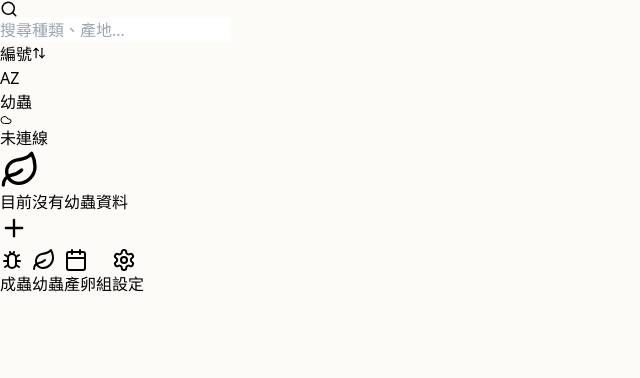
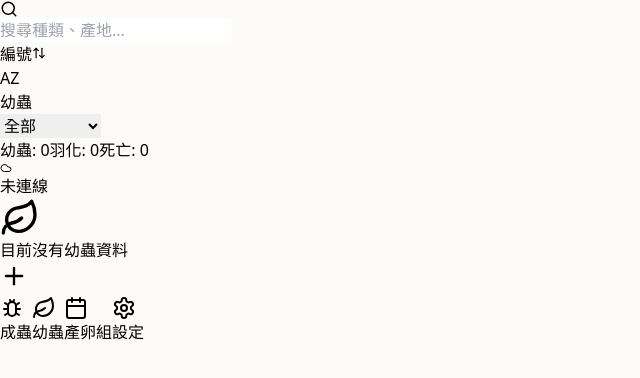
Before and after one commit to jayc0207/Beetle-Manager, a React (Vite) app: page / in a window 1280 px wide. Both pictures are taken after a click on the button "幼蟲". Shown: the top 378 px of the page, without its empty margins (0-640 px from the left). Built offline with nearby package versions, Linux system fonts and the light colour scheme; the HTML template or start-up script is replaced by a standard one.

Commit message:
Update App.jsx幼蟲區加功能

```diff
--- a/src/App.jsx
+++ b/src/App.jsx
@@ -214,6 +214,7 @@ export default function App() {
   // State
   const [activeTab, setActiveTab] = useState('adult');
   const [adultFilter, setAdultFilter] = useState('all'); // 'all', 'alive', 'dead'
+  const [larvaFilter, setLarvaFilter] = useState('all'); // 'all', 'active', 'emerged', 'dead'
   const [view, setView] = useState('list'); // 'list', 'form', 'shared'
   const [data, setData] = useState([]);
   const [searchQuery, setSearchQuery] = useState('');
@@ -1278,13 +1279,34 @@ export default function App() {
 
   // --- Filter and Sort ---
 
-  // 計算活蟲與死亡數量 (僅在成蟲分頁計算)
+  // 計算成蟲統計
   let aliveCount = 0;
   let deadCount = 0;
   if (activeTab === 'adult') {
       const adultData = data.filter(item => item.type === 'adult');
       deadCount = adultData.filter(item => !!item.deathDate).length;
       aliveCount = adultData.length - deadCount;
+  }
+
+  // 計算幼蟲統計
+  let larvaActiveCount = 0;
+  let larvaEmergedCount = 0;
+  let larvaDeadCount = 0;
+  if (activeTab === 'larva') {
+      const larvaData = data.filter(item => item.type === 'larva');
+      larvaData.forEach(item => {
+          const records = item.larvaRecords || [];
+          const hasEmerged = records.some(r => r.stage === '羽化');
+          const hasDead = records.some(r => r.stage === '死亡');
+
+          if (hasDead) {
+              larvaDeadCount++;
+          } else if (hasEmerged) {
+              larvaEmergedCount++;
+          } else {
+              larvaActiveCount++;
+          }
+      });
   }
 
   // 1. Filter by Tab and Status Mode
@@ -1295,7 +1317,18 @@ export default function App() {
         if (adultFilter === 'dead') return !!item.deathDate;   // 有死亡日代表死的
         return true; // all
     }
-    if (activeTab === 'larva') return item.type === 'larva';
+    if (activeTab === 'larva') {
+        if (item.type !== 'larva') return false;
+        const records = item.larvaRecords || [];
+        const hasEmerged = records.some(r => r.stage === '羽化');
+        const hasDead = records.some(r => r.stage === '死亡');
+        const isActive = !hasEmerged && !hasDead;
+
+        if (larvaFilter === 'active') return isActive;
+        if (larvaFilter === 'emerged') return hasEmerged;
+        if (larvaFilter === 'dead') return hasDead;
+        return true; // all
+    }
     if (activeTab === 'breeding') return item.type === 'breeding';
     return true;
   });
@@ -2035,6 +2068,7 @@ export default function App() {
                             <option value="L3">L3</option>
                             <option value="化蛹">化蛹</option>
                             <option value="羽化">羽化</option>
+                            <option value="死亡">死亡</option>
                         </select>
                         <input
                             type="number"
@@ -2275,6 +2309,27 @@ export default function App() {
                         </div>
                     </div>
                 )}
+
+                {/* 幼蟲過濾器與統計 */}
+                {activeTab === 'larva' && (
+                    <div className="flex items-center gap-2">
+                        <select
+                            value={larvaFilter}
+                            onChange={(e) => setLarvaFilter(e.target.value)}
+                            className="bg-white border border-[#D6CDBF] text-[#5C4033] rounded-full px-2 py-1 text-xs focus:outline-none focus:border-[#8B5E3C] font-medium shadow-sm"
+                        >
+                            <option value="all">全部</option>
+                            <option value="active">只顯示幼蟲</option>
+                            <option value="emerged">只顯示羽化</option>
+                            <option value="dead">只顯示死亡</option>
+                        </select>
+                        <div className="text-[10px] font-bold flex flex-wrap gap-1">
+                            <span className="bg-green-50 border border-green-200 text-green-700 px-1.5 py-1 rounded-md">幼蟲: {larvaActiveCount}</span>
+                            <span className="bg-blue-50 border border-blue-200 text-blue-700 px-1.5 py-1 rounded-md">羽化: {larvaEmergedCount}</span>
+                            <span className="bg-gray-100 border border-gray-200 text-gray-600 px-1.5 py-1 rounded-md">死亡: {larvaDeadCount}</span>
+                        </div>
+                    </div>
+                )}
             </div>
 
             <div className="shrink-0 mt-1 sm:mt-0">
@@ -2346,8 +2401,14 @@ export default function App() {
              // 1. If dead and has specimen photo -> Specimen Photo (Grayscale)
              // 2. Larva logic: Emergence > Pupation > Cover
              // 3. Else -> Favorite Photo (item.image)
-             const isDead = item.type === 'adult' && item.deathDate;
-             const showSpecimen = isDead && item.specimenImage;
+             const isDeadAdult = item.type === 'adult' && item.deathDate;
+             const showSpecimen = isDeadAdult && item.specimenImage;
+
+             // 判斷幼蟲是否已經羽化或死亡
+             const isLarvaEmergedOrDead = item.type === 'larva' && item.larvaRecords && item.larvaRecords.some(r => r.stage === '羽化' || r.stage === '死亡');
+
+             // 結合條件判斷是否要套用黑白效果
+             const applyGrayscale = showSpecimen || isLarvaEmergedOrDead;
 
              let displayImage = item.image || (item.images && item.images[0]);
 
@@ -2378,7 +2439,7 @@ export default function App() {
                 onClick={() => handleEditItem(item)}
                 className="bg-white p-4 rounded-xl shadow-sm border border-[#F0EBE0] flex gap-4 active:scale-[0.98] transition-transform relative overflow-hidden group"
                 >
-                <div className={`w-16 h-16 bg-[#F5F1E8] rounded-lg overflow-hidden flex-shrink-0 flex items-center justify-center relative ${showSpecimen ? 'grayscale opacity-80' : ''}`}>
+                <div className={`w-16 h-16 bg-[#F5F1E8] rounded-lg overflow-hidden flex-shrink-0 flex items-center justify-center relative ${applyGrayscale ? 'grayscale opacity-80' : ''}`}>
                     {displayImage ? (
                     <img src={displayImage} alt={item.name} className="w-full h-full object-cover" />
                     ) : (
```
